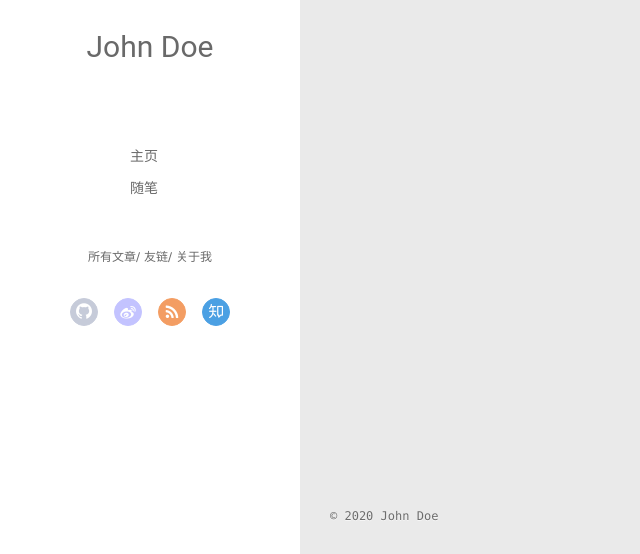
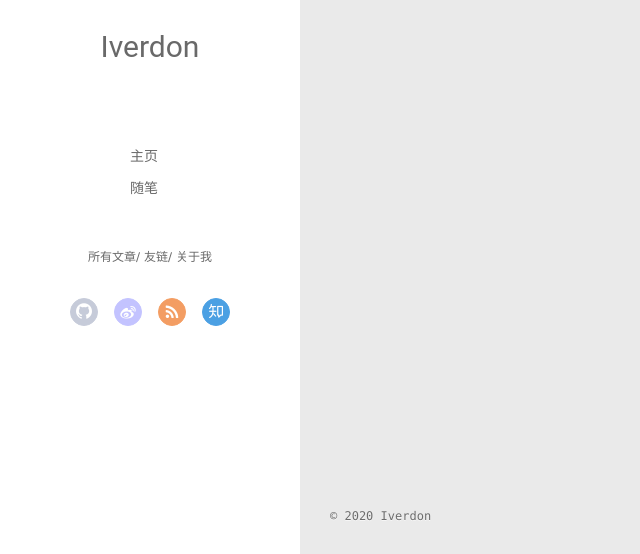
Before and after one commit to iverdon-cheng/iverdon-cheng.github.io, a plain HTML site: page archives/index.html in a window 1280 px wide. Shown: the part 243-797 px from the top of the page, 0-640 px from the left. Drawn offline with Linux system fonts and the light colour scheme; no server answers.

Commit message:
Site updated: 2020-02-08 18:48:01

```diff
--- a/archives/index.html
+++ b/archives/index.html
@@ -12,8 +12,9 @@
 <meta property="og:title" content="Hexo">
 <meta property="og:url" content="http://yoursite.com/archives/index.html">
 <meta property="og:site_name" content="Hexo">
-<meta property="og:locale" content="en_US">
-<meta property="article:author" content="John Doe">
+<meta property="og:locale" content="zh_CN">
+<meta property="article:author" content="Iverdon">
+<meta property="article:tag" content="这是一个人">
 <meta name="twitter:card" content="summary">
 
     <link rel="alternative" href="/atom.xml" title="Hexo" type="application/atom+xml">
@@ -46,7 +47,7 @@
 			<img src="" class="js-avatar">
 		</a>
 		<hgroup>
-		  <h1 class="header-author"><a href="/">John Doe</a></h1>
+		  <h1 class="header-author"><a href="/">Iverdon</a></h1>
 		</hgroup>
 
 
@@ -104,7 +105,7 @@
 				<img src="" class="js-avatar">
 			</div>
 			<hgroup>
-			  <h1 class="header-author js-header-author">John Doe</h1>
+			  <h1 class="header-author js-header-author">Iverdon</h1>
 			</hgroup>
 
 
@@ -229,7 +230,7 @@
   <div class="outer">
     <div id="footer-info">
     	<div class="footer-left">
-    		&copy; 2020 John Doe
+    		&copy; 2020 Iverdon
     	</div>
       	<div class="footer-right">
       		<a href="http://hexo.io/" target="_blank">Hexo</a>  Theme <a href="https://github.com/litten/hexo-theme-yilia" target="_blank">Yilia</a> by Litten
```
Also changed, not shown: 2020/02/07/hello-world/index.html (+6 -5 lines), 2020/02/07/我的第一篇博客文章/index.html (+6 -5 lines), archives/2020/02/index.html (+6 -5 lines), archives/2020/index.html (+6 -5 lines), index.html (+6 -5 lines).
